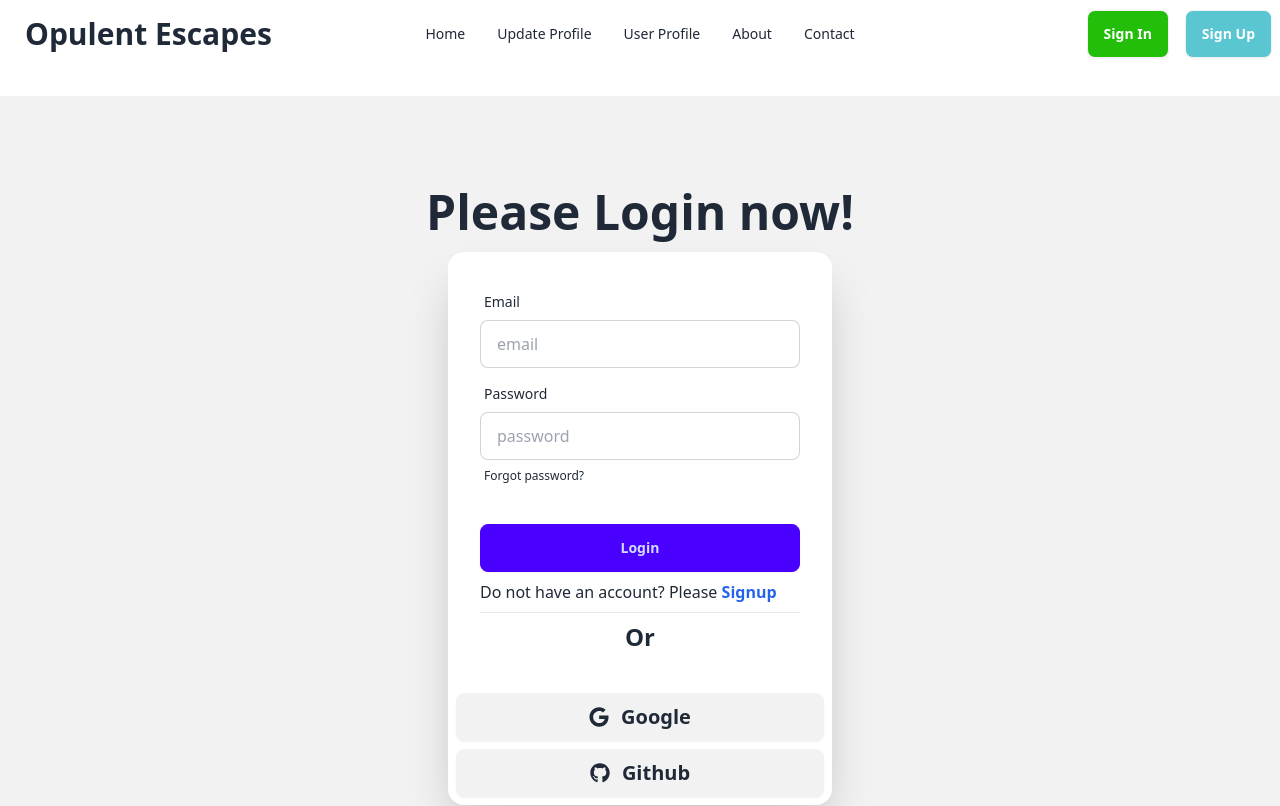
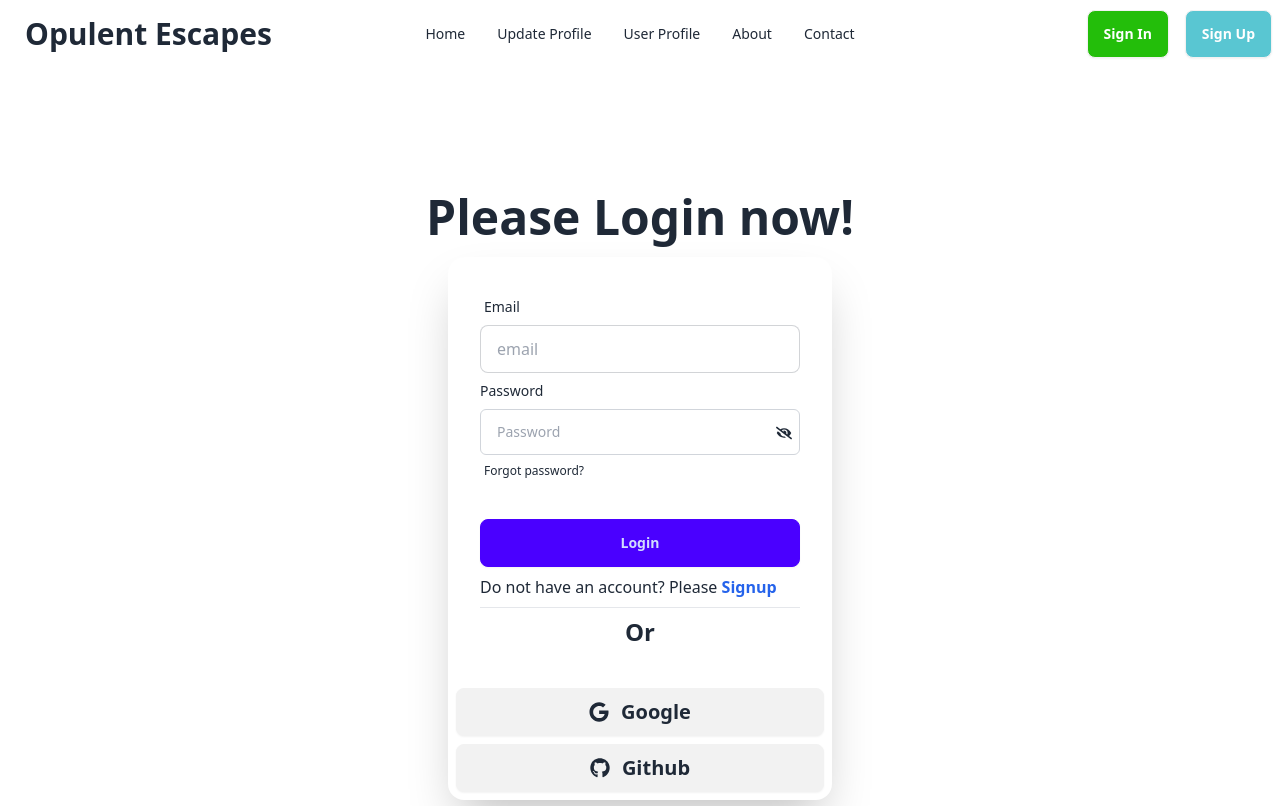
Before and after one commit to sharearahammed/Real-estate-website, a React (Vite) app: page /login in a window 1280 px wide. Shown: the top 806 px of the page. Built offline with nearby package versions, Linux system fonts and the light colour scheme; no server answers.

Commit message:
Create Login page

```diff
--- a/src/assets/Components/Login/Login.jsx
+++ b/src/assets/Components/Login/Login.jsx
@@ -1,8 +1,8 @@
-import { FaGoogle } from 'react-icons/fa';
+import { FaEye, FaEyeSlash, FaGoogle } from 'react-icons/fa';
 import { Link } from 'react-router-dom';
 import { useNavigate } from "react-router-dom";
 import { AuthContext } from '../Authconfiguration/Authconfiguration';
-import { useContext } from 'react';
+import { useContext, useState } from 'react';
 import { FaGithub } from "react-icons/fa";
 import 'react-toastify/dist/ReactToastify.css';
 import { ToastContainer, toast } from 'react-toastify';
@@ -11,6 +11,7 @@ const Login = () => {
 
     const { signUpUser,setUser,GoogleSignIn,GitHubSignIn } = useContext(AuthContext);
   const navigate = useNavigate();
+  const [showPassword ,  setShowPassword] = useState(false);
 
   const handleGoogleSignIn = () =>{
     GoogleSignIn()
@@ -49,13 +50,13 @@ const Login = () => {
       })
       .catch((error) => {
         console.error(error.message);
-        toast.error("The password that you entered is Incorrect")
+        toast.error("The password that you entered is Incorrect ")
       });
   };
 
 
     return (
-        <div className="hero min-h-screen bg-base-200">
+        <div className="hero min-h-screen ">
             <ToastContainer />
       <div className="hero-content flex-col">
         <div className="text-center lg:text-left">
@@ -76,16 +77,14 @@ const Login = () => {
               />
             </div>
             <div className="form-control">
-              <label className="label">
-                <span className="label-text">Password</span>
-              </label>
-              <input
-                type="password"
-                name="password"
-                placeholder="password"
-                className="input input-bordered"
-                required
-              />
+            <div className="relative">
+              <label className="text-sm mb-2 block">Password</label>
+              <input className="  bg-white border border-gray-300 w-full text-sm px-4 py-3 rounded-md outline-blue-500"
+              type={showPassword ? 'text' : 'password'} name="password" placeholder="Password" required />
+                <span className="absolute top-11 right-2" onClick={() => setShowPassword(!showPassword)}>
+                    {showPassword ? <FaEye /> : <FaEyeSlash />}
+                    </span>
+              </div>
               <label className="label">
                 <a href="#" className="label-text-alt link link-hover">
                   Forgot password?
--- a/src/assets/Components/Register/Register.jsx
+++ b/src/assets/Components/Register/Register.jsx
@@ -3,6 +3,8 @@ import { useContext, useState } from "react";
 import { Link } from "react-router-dom";
 import { AuthContext } from "../Authconfiguration/Authconfiguration";
 import { FaEye, FaEyeSlash } from "react-icons/fa";
+import { ToastContainer, toast } from 'react-toastify';
+import 'react-toastify/dist/ReactToastify.css';
 
 const Register = () => {
 
@@ -49,6 +51,8 @@ const Register = () => {
         .then(result =>{
             console.log(result.user)
             setSuccess('User Created Successfully')
+            toast.success("User Create Successfully")
+
             // Update profile
             updateProfile(result.user,{
               displayName: name,
@@ -80,11 +84,11 @@ const Register = () => {
               <label className="text-sm mb-2 block">Email</label>
               <input name="email" type="text" className="bg-white border border-gray-300 w-full text-sm px-4 py-3 rounded-md outline-blue-500" placeholder="Enter email" />
             </div>
-            <div>
+            <div className="relative">
               <label className="text-sm mb-2 block">Password</label>
-              <input className="bg-white border border-gray-300 w-full text-sm px-4 py-3 rounded-md outline-blue-500"
+              <input className="  bg-white border border-gray-300 w-full text-sm px-4 py-3 rounded-md outline-blue-500"
               type={showPassword ? 'text' : 'password'} name="password" placeholder="Password" required />
-                <span className="absolute top-2 right-2" onClick={() => setShowPassword(!showPassword)}>
+                <span className="absolute top-11 right-2" onClick={() => setShowPassword(!showPassword)}>
                     {showPassword ? <FaEye /> : <FaEyeSlash />}
                     </span>
               </div>
@@ -110,13 +114,12 @@ const Register = () => {
           </div>
         </form>
         <p className="text-sm mt-6 text-center">Already have an account? <Link to={'/login'}><a href="javascript:void(0);" className="text-blue-600 font-semibold hover:underline ml-1">Signin here</a></Link></p>
-        {
-            success && <p className="text-4xl text-green-600">{success}</p>
-        }
+
         {
             error && <p className="text-red-600">{error}</p>
         }
       </div>
+      <ToastContainer />
     </div>
     );
 };
```
